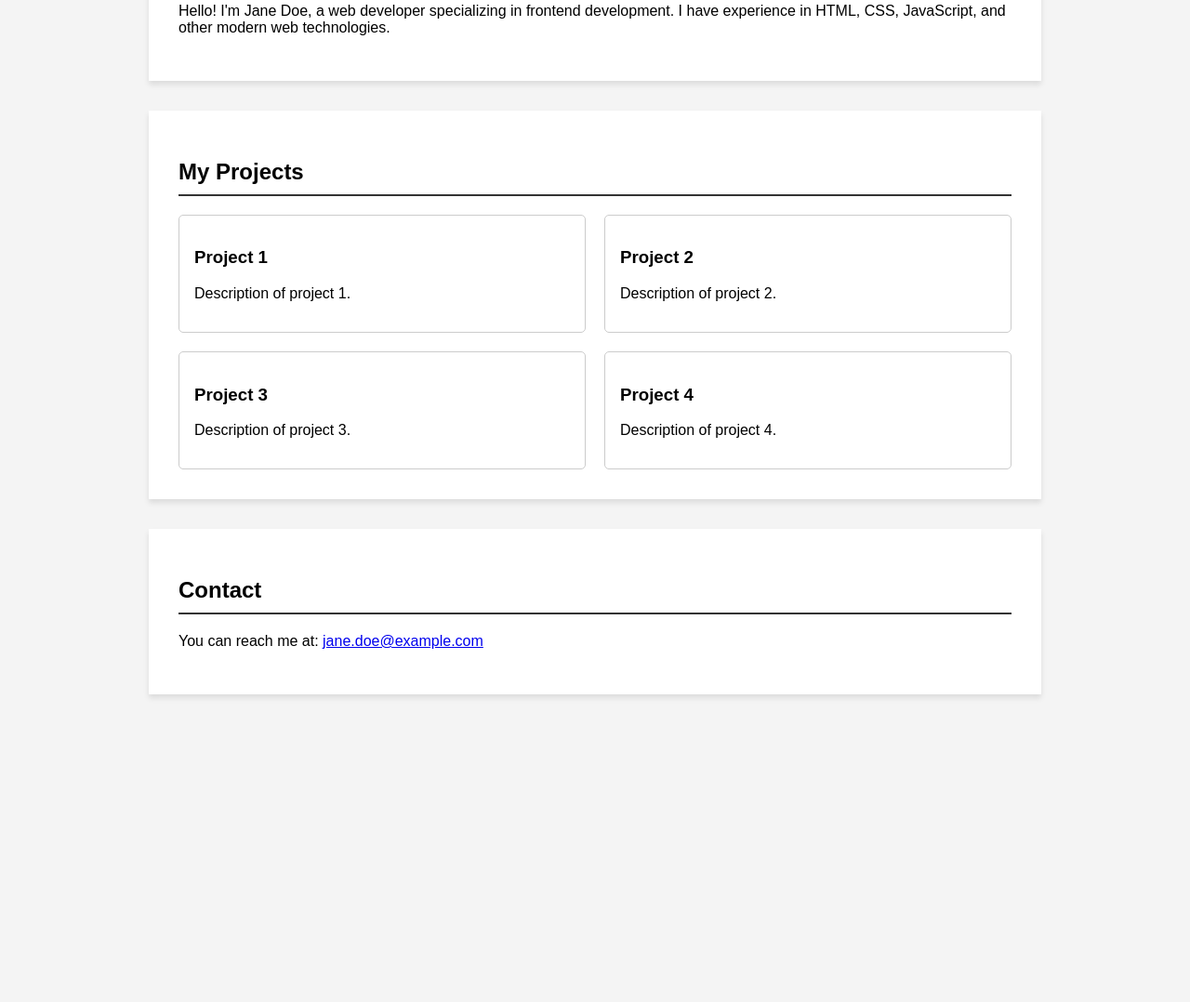
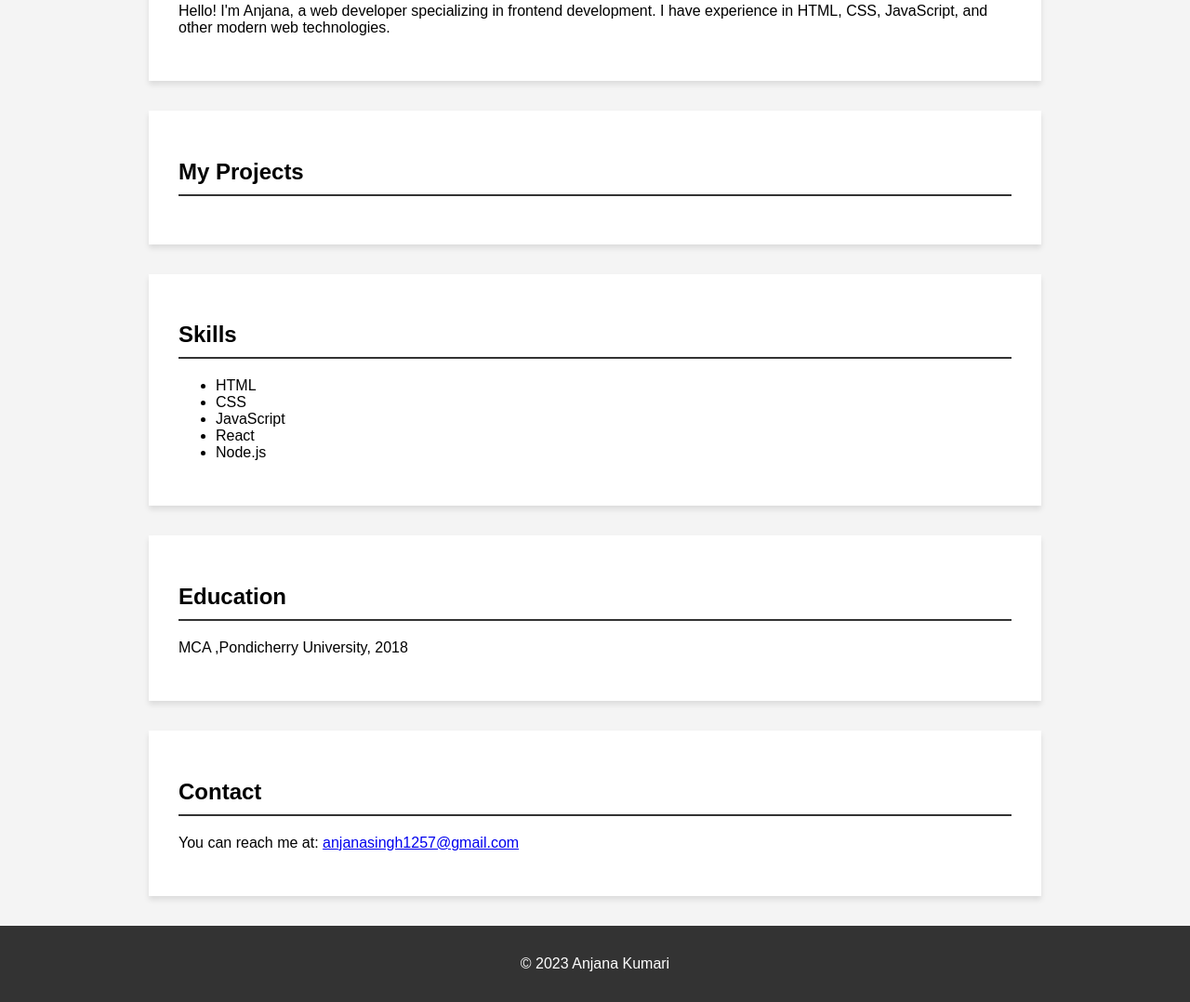
Before and after one commit to anjana732/RemoteStudyGroup, a plain HTML site: page index.html in a window 1280 px wide. Shown: the part 253-1331 px from the top of the page at 93% size. Before the commit the page ends 1032 px from the top, so only its background shows below. Drawn offline with Linux system fonts and the light colour scheme.

Commit message:
portfolio

```diff
--- /dev/null
+++ b/Style.css
@@ -0,0 +1,45 @@
+body {
+    font-family: Arial, sans-serif;
+    margin: 0;
+    padding: 0;
+    background-color: #f4f4f4;
+}
+
+header {
+    background-color: #333;
+    color: #fff;
+    text-align: center;
+    padding: 1rem 0;
+}
+
+section {
+    margin: 2rem auto;
+    width: 70%;
+    background-color: #fff;
+    padding: 2rem;
+    box-shadow: 0 4px 6px rgba(0, 0, 0, 0.1);
+}
+
+h2 {
+    border-bottom: 2px solid #333;
+    padding-bottom: 10px;
+}
+
+.projects {
+    display: grid;
+    grid-template-columns: 1fr 1fr;
+    gap: 20px;
+}
+
+.project-card {
+    border: 1px solid #ccc;
+    padding: 1rem;
+    border-radius: 5px;
+}
+
+footer {
+    text-align: center;
+    padding: 1rem 0;
+    background-color: #333;
+    color: #fff;
+}
--- a/index.html
+++ b/index.html
@@ -4,46 +4,7 @@
     <meta charset="UTF-8">
     <meta name="viewport" content="width=device-width, initial-scale=1.0">
     <title>My Portfolio</title>
-    <style>
-        body {
-            font-family: Arial, sans-serif;
-            margin: 0;
-            padding: 0;
-            background-color: #f4f4f4;
-        }
-
-        header {
-            background-color: #333;
-            color: #fff;
-            text-align: center;
-            padding: 1rem 0;
-        }
-
-        section {
-            margin: 2rem auto;
-            width: 70%;
-            background-color: #fff;
-            padding: 2rem;
-            box-shadow: 0 4px 6px rgba(0, 0, 0, 0.1);
-        }
-
-        h2 {
-            border-bottom: 2px solid #333;
-            padding-bottom: 10px;
-        }
-
-        .projects {
-            display: grid;
-            grid-template-columns: 1fr 1fr;
-            gap: 20px;
-        }
-
-        .project-card {
-            border: 1px solid #ccc;
-            padding: 1rem;
-            border-radius: 5px;
-        }
-    </style>
+    <link rel="stylesheet" href="Style.css">
 </head>
 <body>
     <header>
@@ -53,37 +14,43 @@
     <section>
         <h2>About Me</h2>
         <p>
-            Hello! I'm Jane Doe, a web developer specializing in frontend development. I have experience in HTML, CSS, JavaScript, and other modern web technologies.
+            Hello! I'm Anjana, a web developer specializing in frontend development. I have experience in HTML, CSS, JavaScript, and other modern web technologies.
         </p>
     </section>
 
     <section>
         <h2>My Projects</h2>
         <div class="projects">
-            <div class="project-card">
-                <h3>Project 1</h3>
-                <p>Description of project 1.</p>
-            </div>
-            <div class="project-card">
-                <h3>Project 2</h3>
-                <p>Description of project 2.</p>
-            </div>
-            <div class="project-card">
-                <h3>Project 3</h3>
-                <p>Description of project 3.</p>
-            </div>
-            <div class="project-card">
-                <h3>Project 4</h3>
-                <p>Description of project 4.</p>
-            </div>
+            <!-- ... Your project cards here ... -->
         </div>
+    </section>
+
+    <section>
+        <h2>Skills</h2>
+        <ul>
+            <li>HTML</li>
+            <li>CSS</li>
+            <li>JavaScript</li>
+            <li>React</li>
+            <li>Node.js</li>
+        </ul>
+    </section>
+
+    <section>
+        <h2>Education</h2>
+        <p>MCA ,Pondicherry University, 2018</p>
+    <!--   <p>Web Development Bootcamp, Some Institute, 2020</p>-->
     </section>
 
     <section>
         <h2>Contact</h2>
         <p>
-            You can reach me at: <a href="mailto:jane.doe@example.com">jane.doe@example.com</a>
+            You can reach me at: <a href="mailto:anjanasingh1257@gmail.com">anjanasingh1257@gmail.com</a>
         </p>
     </section>
+
+    <footer>
+        <p>&copy; 2023 Anjana Kumari</p>
+    </footer>
 </body>
 </html>
```
